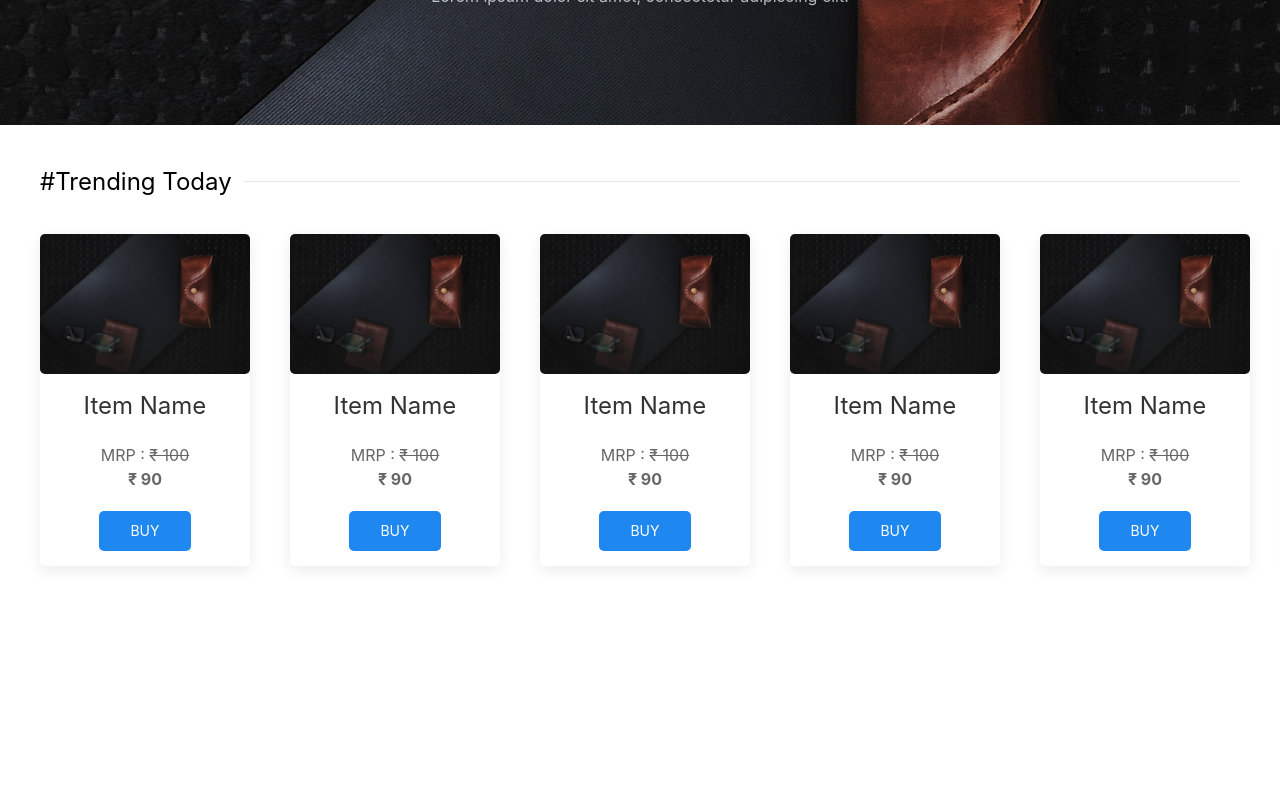
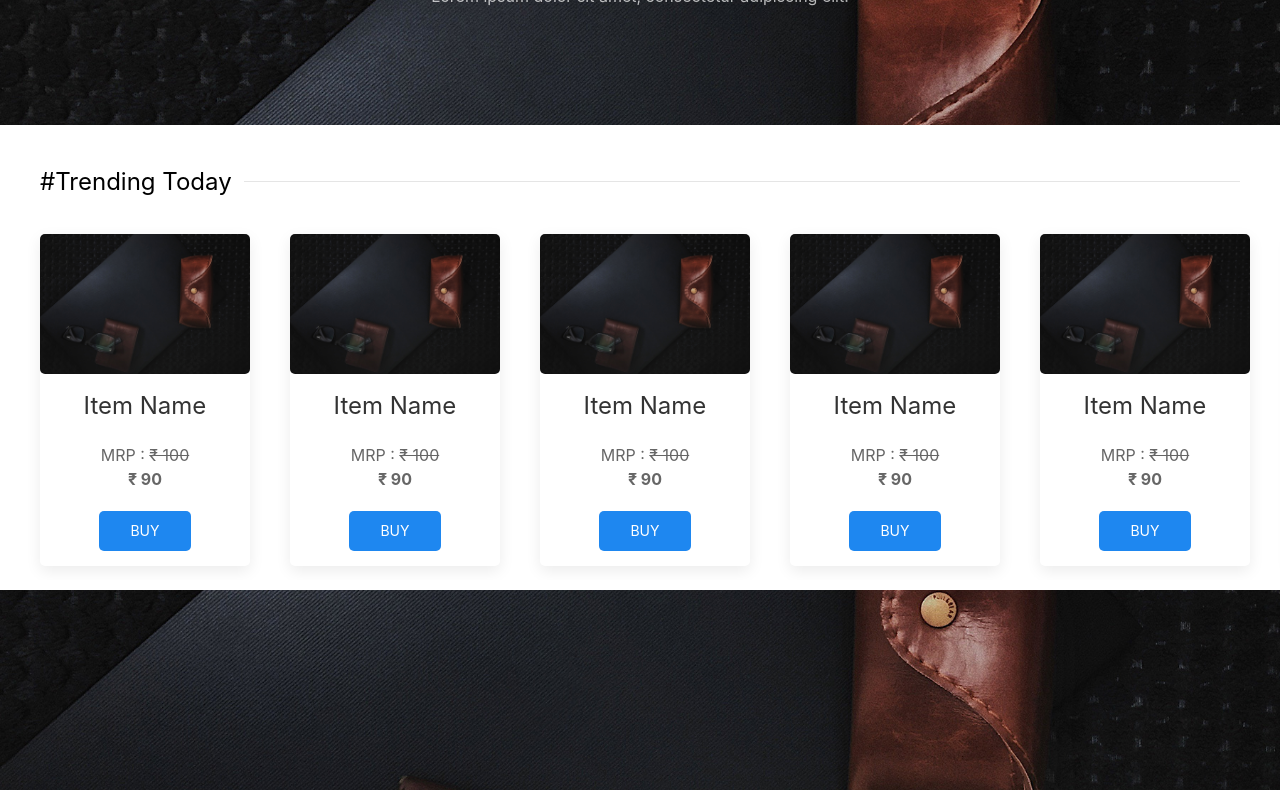
Before and after one commit to srinibasbiswal/My-Shop, a React (Create React App) app: page / in a window 1280 px wide. Shown: the part 255-1055 px from the top of the page. Before the commit the page ends 845 px from the top, so only its background shows below. Built offline with nearby package versions, Linux system fonts and the light colour scheme.

Commit message:
Add StaticBanner Component

```diff
--- /dev/null
+++ b/src/components/StaticBanner.js
@@ -0,0 +1,13 @@
+import React from "react";
+import img1 from "../assets/images/img1.jpg";
+
+function StaticBanner() {
+    return (
+        <div className={`uk-cover-container uk-margin-small-bottom`}>
+            <canvas width="" height={"200"}></canvas>
+            <img src={img1} alt="" uk-cover={"true"} />
+        </div>
+    );
+}
+
+export default StaticBanner;
--- a/src/pages/HomePage.js
+++ b/src/pages/HomePage.js
@@ -1,6 +1,7 @@
 import React from "react";
 import ProductSlider from "../components/ProductSlider";
 import Slider from "../components/Slider";
+import StaticBanner from "../components/StaticBanner";
 import HeaderContainer from "../containers/HeaderContainer";
 
 function HomePage() {
@@ -9,6 +10,7 @@ function HomePage() {
             <HeaderContainer />
             <Slider />
             <ProductSlider />
+            <StaticBanner />
         </div>
     );
 }
```
